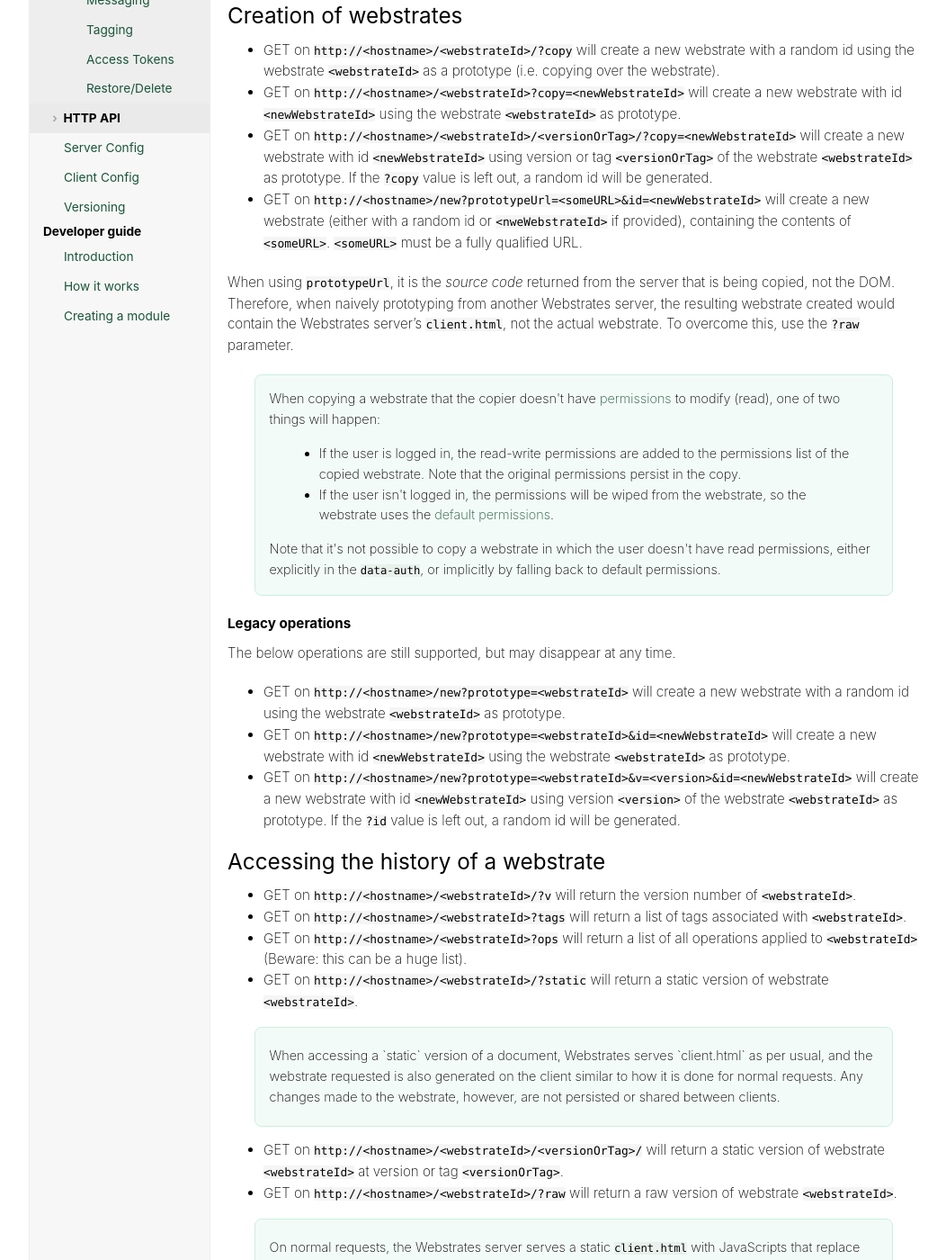
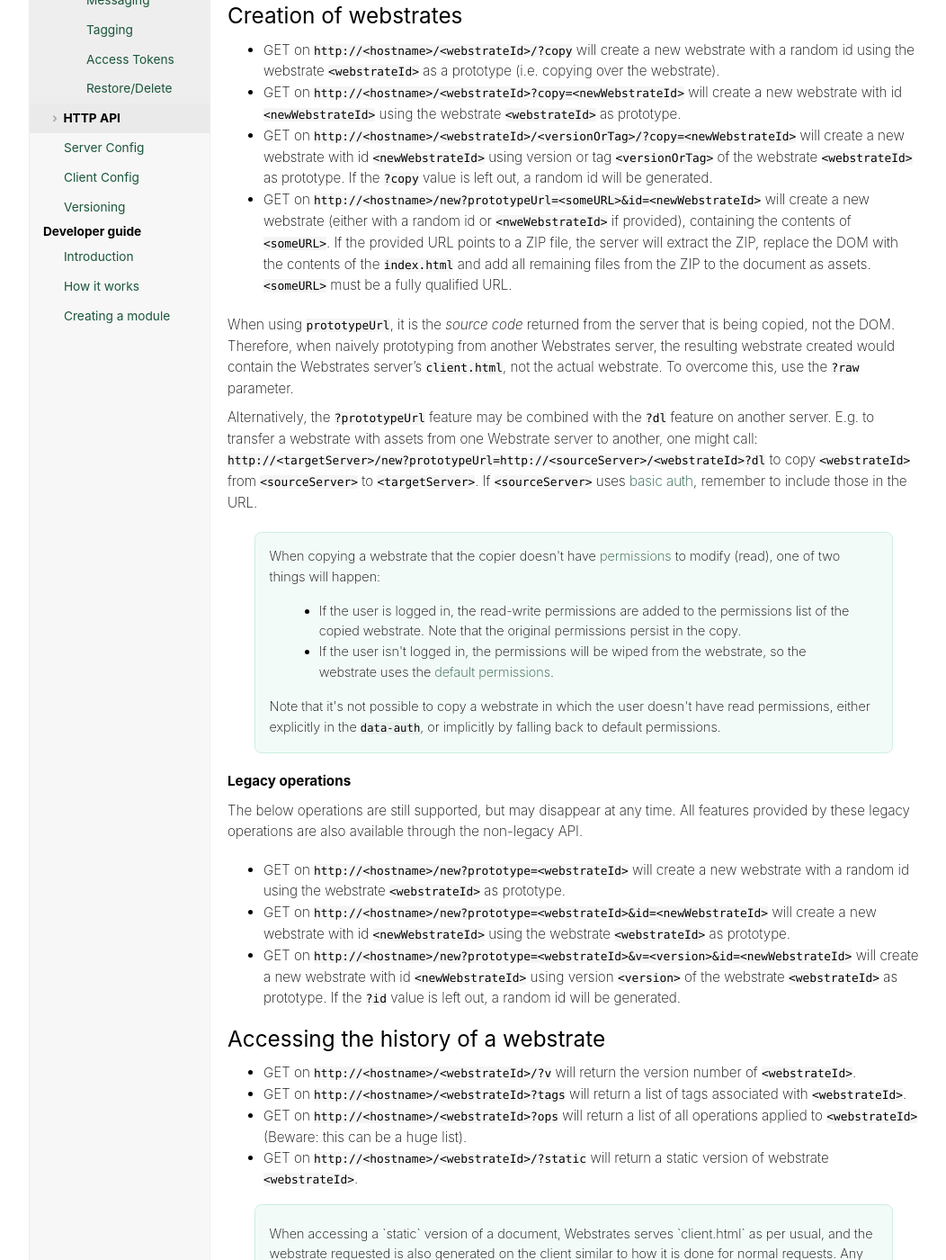
Before and after one commit to Webstrates/webstrates.github.io, a Jekyll site: the page built from _posts/2017-07-05-http-api.md, in a window 1280 px wide and 1400 px high, scrolled down 451 px. Shown: the whole window at 90% size, without its empty margins (107-1159 px from the left). Built offline with Jekyll 4.4.1, drawn with Linux system fonts in a browser that asks for light colours; comment, search, counter and statistics services are not loaded.

Commit message:
Updated HTTP API documentation to reflect that `prototypeUrl` now accepts ZIP files.

```diff
--- a/_posts/2017-07-05-http-api.md
+++ b/_posts/2017-07-05-http-api.md
@@ -24,12 +24,21 @@
 `<webstrateId>` as prototype. If the `?copy` value is left out, a random id will be generated.
 * GET on `http://<hostname>/new?prototypeUrl=<someURL>&id=<newWebstrateId>` will create a new
 webstrate (either with a random id or `<nweWebstrateId>` if provided), containing the contents of
-`<someURL>`. `<someURL>` must be a fully qualified URL.
+`<someURL>`. If the provided URL points to a ZIP file, the server will extract the ZIP, replace the
+DOM with the contents of the `index.html` and add all remaining files from the ZIP to the document
+as assets. `<someURL>` must be a fully qualified URL.
 
 When using `prototypeUrl`, it is the _source code_ returned from the server that is being copied,
 not the DOM. Therefore, when naively prototyping from another Webstrates server, the resulting
 webstrate created would contain the Webstrates server's `client.html`, not the actual webstrate. To
 overcome this, use the `?raw` parameter.
+
+Alternatively, the `?prototypeUrl` feature may be combined with the `?dl` feature on another server.
+E.g. to transfer a webstrate with assets from one Webstrate server to another, one might call:
+`http://<targetServer>/new?prototypeUrl=http://<sourceServer>/<webstrateId>?dl` to copy
+`<webstrateId>` from `<sourceServer>` to `<targetServer>`. If `<sourceServer>` uses <a
+href="/userguide/server-config.html#server-level-basic-authentication">basic auth</a>, remember to
+include those in the URL.
 
 <div class="info box">
 	When copying a webstrate that the copier doesn't have
@@ -47,7 +56,8 @@
 
 **Legacy operations**
 
-The below operations are still supported, but may disappear at any time.
+The below operations are still supported, but may disappear at any time. All features provided by
+these legacy operations are also available through the non-legacy API.
 
 * GET on `http://<hostname>/new?prototype=<webstrateId>` will create a new webstrate with a random
 id using the webstrate `<webstrateId>` as prototype.
```
